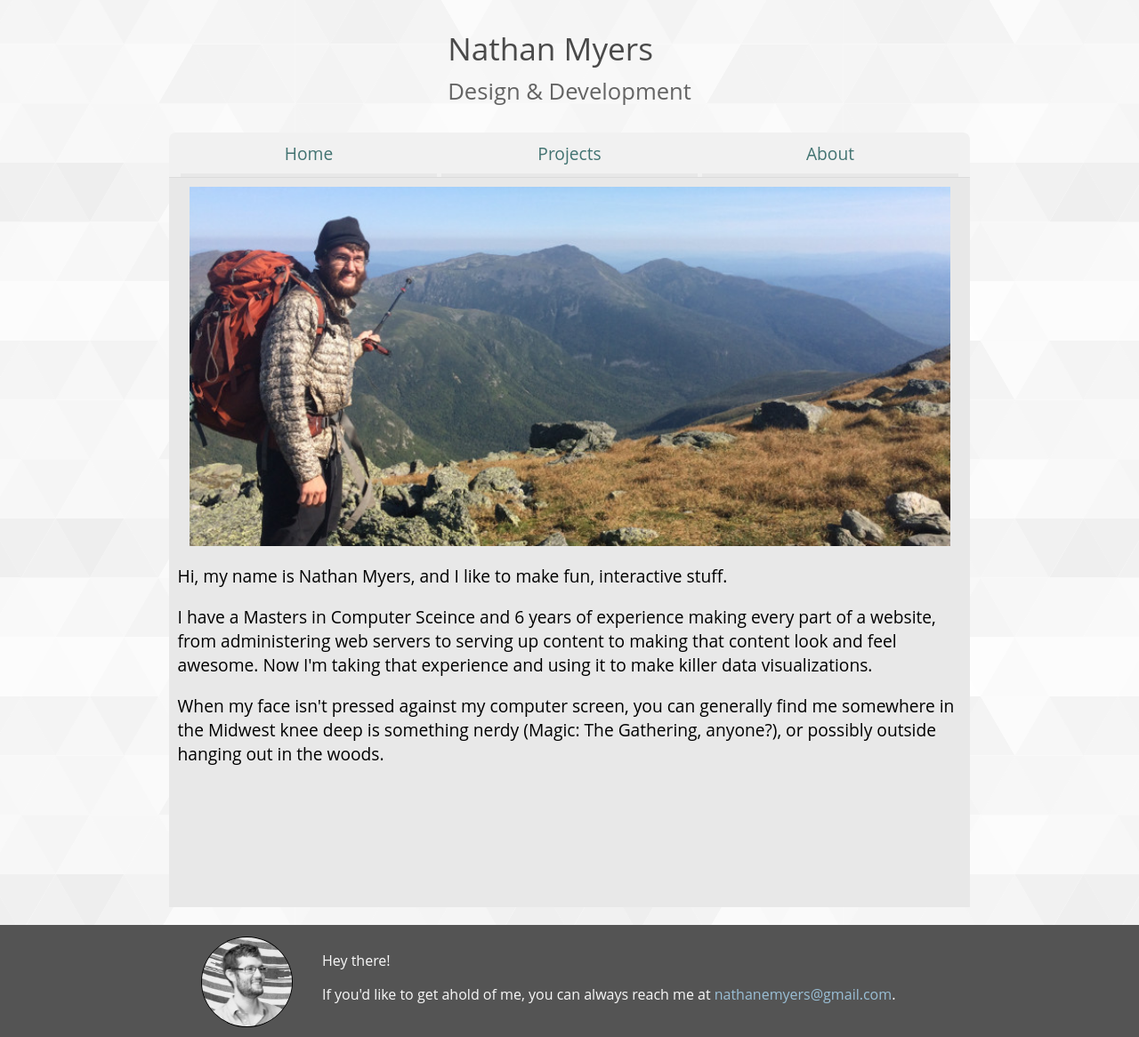
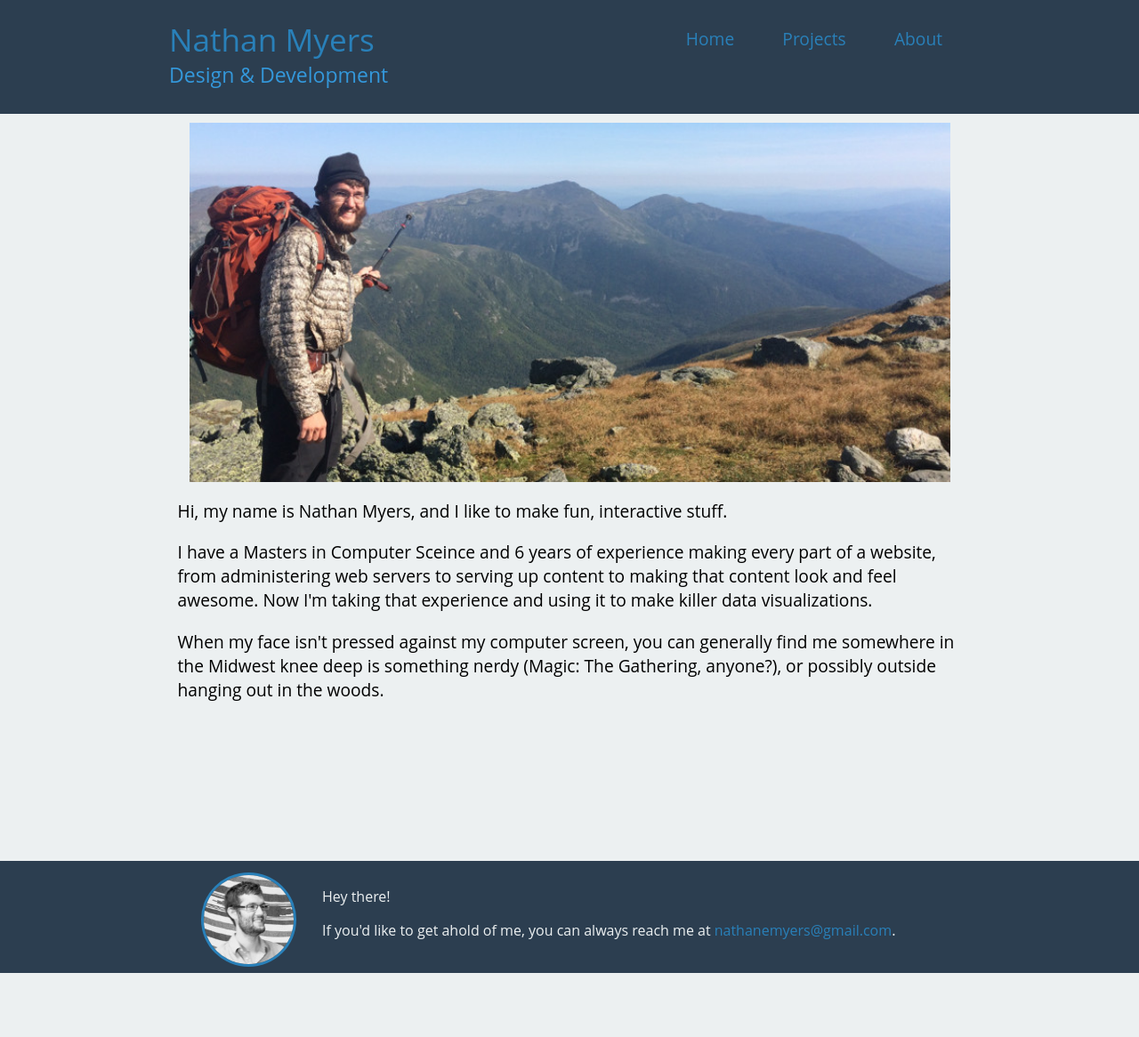
Before and after one commit to nathanemyers/homepage, a Django app: page /about/ in a window 1280 px wide. Shown: the whole page at 89% size. After the commit the page ends 1094 px from the top, so only its background shows below. Run offline with Django 3.2, Linux system fonts and the light colour scheme; style sheets or scripts are compiled from the project's sources; some libraries are stand-ins or nearby versions.

Commit message:
major site redesign. using kuler themes

```diff
--- a/nathanemyers/nathanemyers/sass/_variables.scss
+++ b/nathanemyers/nathanemyers/sass/_variables.scss
@@ -2,3 +2,12 @@ $headline-text: #4A4A4A;
 $main-background: #E8E8E8;
 $mobile-width: 600px;
 $main-width: 900px;
+
+/*Theme Colors*/
+/* Based on */
+/* https://color.adobe.com/Flat-UI-color-theme-2469224/ */
+$dark-blue: #2C3E50;
+$red: #E74C3C;
+$white: #ECF0F1;
+$blue: #2980B9;
+$highlight-blue: #3498DB;
--- a/nathanemyers/nathanemyers/sass/base.scss
+++ b/nathanemyers/nathanemyers/sass/base.scss
@@ -1,14 +1,13 @@
 @import '_variables.scss';
 
-$footer-link-color: #9ABFD6;
 body {
-  background: url(/static/images/grey-prism.svg) center;
-  /*background: linear-gradient(to right, #D3E8CF, #9ABFD6);*/
+  /*background: url(/static/images/grey-prism.svg) center;*/
+  background: $white;
   margin: 0;
   font-family: 'Open Sans', 'Helvetica Neue', 'Helvetica';
 
   a {
-    color: #427371;
+    color: $blue;
   }
 
   a:hover, a:visited, a:link, a:active {
@@ -16,37 +15,74 @@ body {
   }
 }
 
+$perm-header-height: 42px;
+.page-centered {
+  max-width: $main-width;
+  margin: 0 auto;
+}
+
+
+.stick {
+
+  @media (min-width: $mobile-width) {
+    .header-perm {
+      width: 100%;
+      margin: 0 auto;
+      background-color: $dark-blue;
+      position: fixed;
+      top: 0px;
+    }
+
+    .header-slogan {
+      margin-top: $perm-header-height;
+    }
+  }
+}
 
 .header {
-  color: $headline-text;
-  display: table;
-  margin: 0 auto;
-  padding: 1.85em 0;
+  background-color: $dark-blue;
+}
+
+.top-spacer {
+  height: 20px;
+}
+
+.header-perm {
+
+}
+
+.header-slogan {
+  display: none;
+
+  @media (min-width: $mobile-width) {
+    display: block;
+    font-size: 1.6em;
+    height: 60px;
+    font-size: 1.2em;
+    color: $highlight-blue;
+  }
 }
 
 .header-title {
+  color: $blue;
   font-size: 1.5em;
-  margin-bottom: .2em;
+  text-align: center;
 
   @media (min-width: $mobile-width) {
+    display: inline-block;
+    text-align: left;
     font-size: 2.2em;
-  }
-}
-
-.header-slogan {
-  font-size: 1.2em;
-
-  @media (min-width: $mobile-width) {
-    font-size: 1.6em;
-    color: lighten($headline-text, 10%);
   }
 }
 
 .nav {
   text-align: center;
-  color: $headline-text;
+  color: $highlight-blue;
 
   @media (min-width: $mobile-width) {
+    display: inline-block;
+    width: 350px;
+    float: right;
     font-size: 1.2em;
   }
 
@@ -65,18 +101,17 @@ body {
     display: inline-block;
     width: 100%;
     padding: .5em 0;
-    border-bottom: 4px solid #E8E8E8;
   }
 
   li a:hover{
-    border-bottom: 4px solid #B6D3D2;
+    background-color: $red;
+    color: $white;
   }
 }
 
 
 .main-container {
   border-radius: .5em;
-  background-color: #F1F1F1;
   margin: 8px;
 
   @media (min-width: $mobile-width) {
@@ -86,8 +121,7 @@ body {
 }
 
 .main {
-  background-color: $main-background;
-  border-top: 1px solid #DCDCDC;
+
 }
 
 .content {
@@ -97,7 +131,7 @@ body {
 }
 
 .footer-container {
-  background-color: #545454;
+  background-color: $dark-blue;
   padding: .8em 0;
   margin-top: .5em;
 
@@ -106,10 +140,10 @@ body {
   }
 
   a {
-    color: $footer-link-color;
+    color: $blue
   }
   a:hover {
-    color: darken($footer-link-color, 20%);
+    color: $highlight-blue;
   }
 }
 
@@ -132,13 +166,13 @@ body {
   img {
     border-radius: 50%;
     height: 100px;
-    border: 1px solid black;
+    border: 3px solid $blue;
   }
 }
 
 .footer-content {
   vertical-align: top;
-  color: #F9F9F9;
+  color: $white;
   width: auto;
   overflow: hidden;
 }
--- /dev/null
+++ b/nathanemyers/nathanemyers/static/js/base.js
@@ -0,0 +1,15 @@
+$(document).ready(function() {
+  var header = $('.header');
+  var header_perm = $('.header-perm');
+  var header_pos = header_perm.position().top;
+
+  $(window).scroll(function() {
+    var window_pos = $(window).scrollTop();
+    if (window_pos >= header_pos) {
+      header.addClass('stick');
+    } else {
+      header.removeClass('stick');
+    }
+  });
+
+});
--- a/nathanemyers/nathanemyers/templates/base.html
+++ b/nathanemyers/nathanemyers/templates/base.html
@@ -6,6 +6,7 @@
 
   <link rel="stylesheet" href="/static/css/base.css?ver={{version}}" type="text/css" media="all" />
   <script src="http://code.jquery.com/jquery-1.9.1.js"></script>
+  <script src="/static/js/base.js?ver={{version}}"></script>
 
   {% block head %}
   {% endblock %}
@@ -16,14 +17,15 @@
 </head>
 
 <body onload="">
-  <div class="header-container">
   <div class="header">
-      <div class="header-title">Nathan Myers</div>
-      <div class="header-slogan">Design &amp; Development</div>
-    </div>
+    <div class="top-spacer">
+
     </div>
 
-  <div class="main-container">
+    <div class="header-perm ">
+      <div class="page-centered">
+        <div class="header-title">Nathan Myers</div>
+
         <div class="nav">
           <ul>
             <li><a href='/'>Home</a></li>
@@ -31,6 +33,18 @@
             <li><a href='/about'>About</a></li>
           </ul>
         </div>
+      </div>
+    </div>
+
+    <div class="header-slogan">
+      <div class="page-centered">
+        <div class="header-slogan">Design &amp; Development</div>
+      </div>
+    </div>
+  </div>
+
+
+  <div class="main-container">
 
     <div class="main">
       <div class="content">
```
Lines whose indentation alone changed are shown as unchanged.
